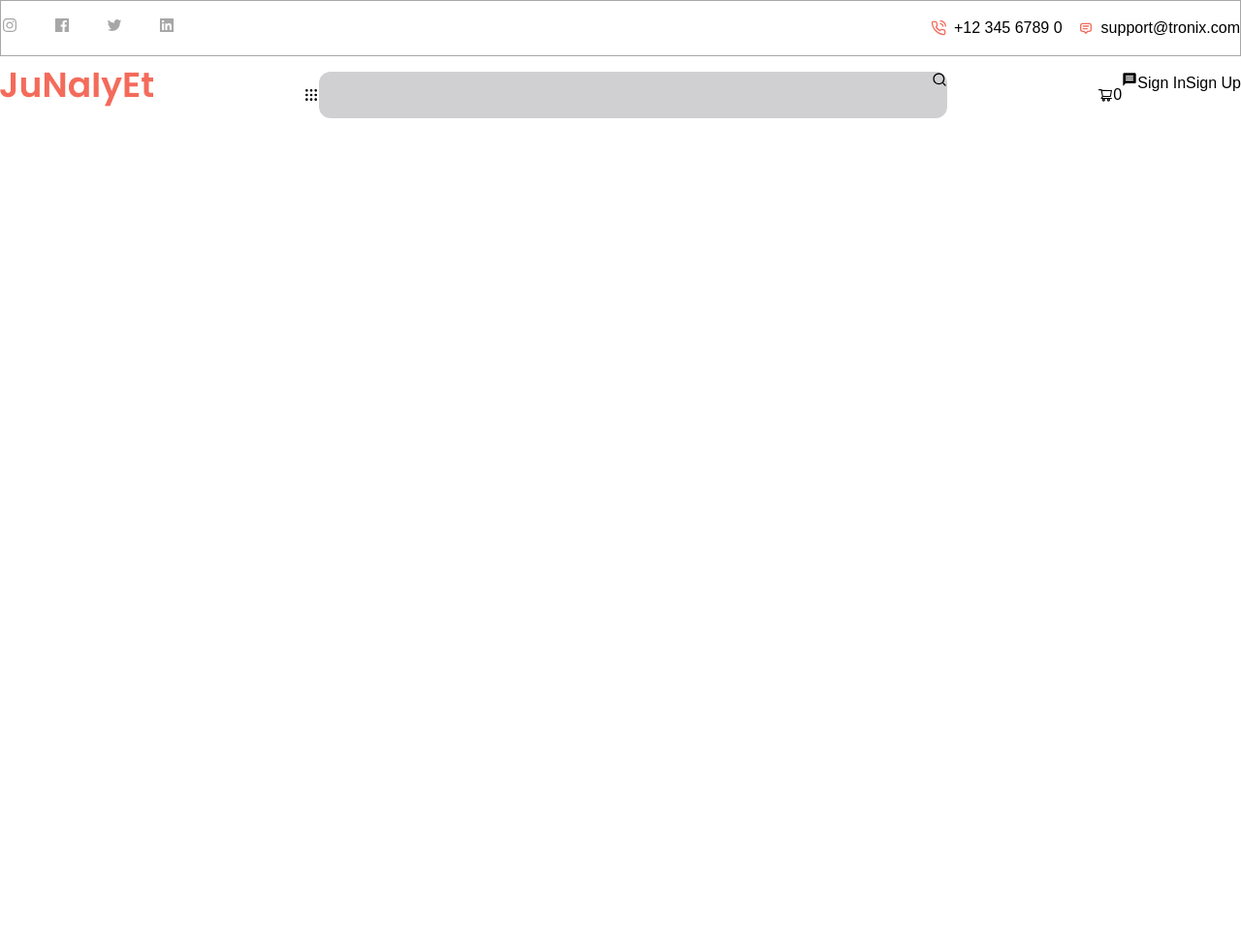
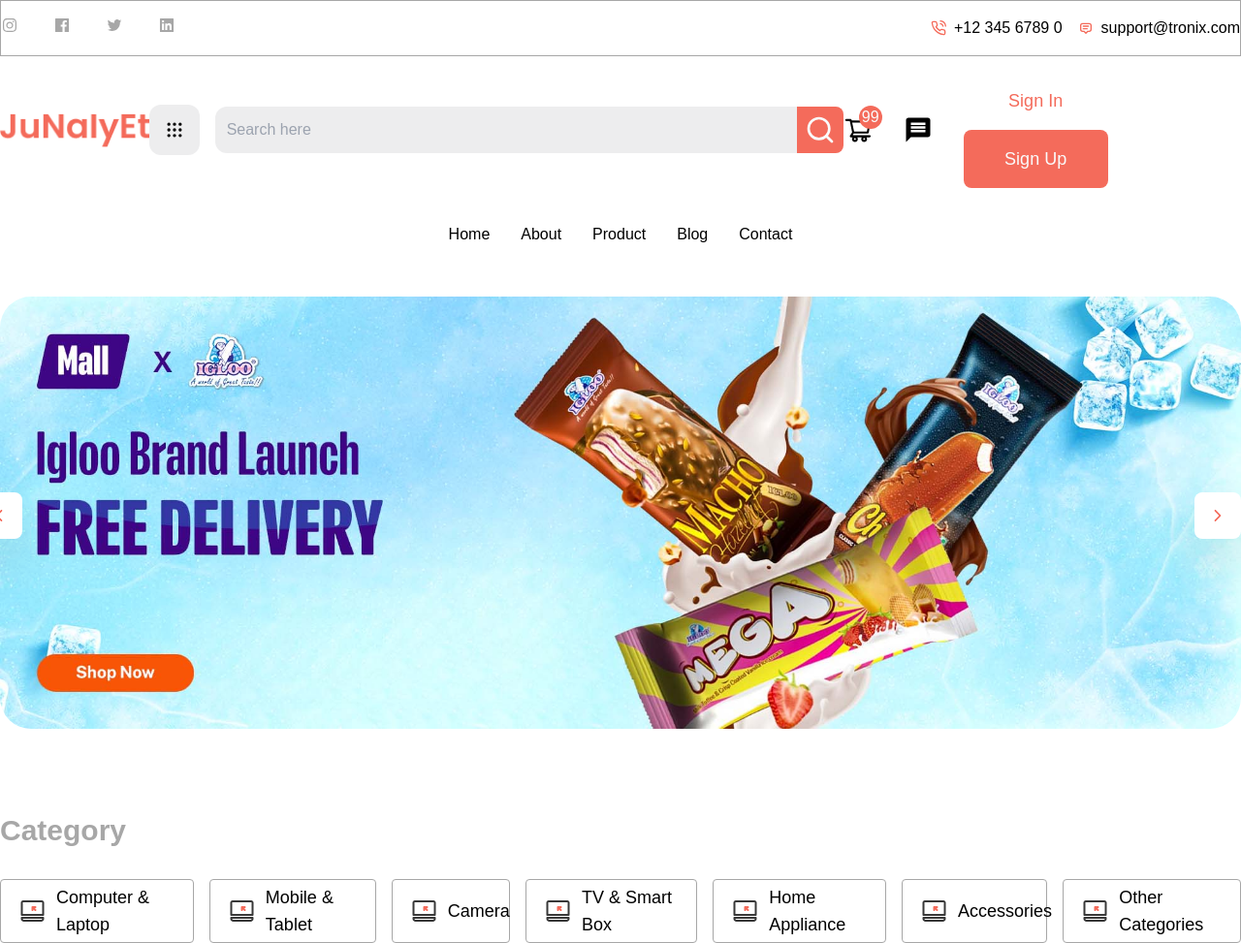
Before and after one commit to junaiyet/gatsby-project, a Gatsby site: page / in a window 1280 px wide. Shown: the whole page at 97% size. Before the commit the page ends 800 px from the top, so only its background shows below. Built offline with nearby package versions, Linux system fonts and the light colour scheme; Gatsby itself is replaced by a stand-in of ours.

Commit message:
category done

```diff
--- a/gatsby-config.js
+++ b/gatsby-config.js
@@ -9,7 +9,7 @@
     'gatsby-plugin-postcss',
     // ...
     {
-      resolve: `gatsby-omni-font-loader`,
+      resolve: `gatsby`,
       options: {
         enableListener: true,
         preconnect: [`https://fonts.googleapis.com`, `https://fonts.gstatic.com`],
--- a/package.json
+++ b/package.json
@@ -18,7 +18,9 @@
     "gatsby": "^5.10.0",
     "react": "^18.2.0",
     "react-dom": "^18.2.0",
-    "react-icons": "^4.8.0"
+    "react-icons": "^4.8.0",
+    "react-slick": "^0.29.0",
+    "slick-carousel": "^1.8.1"
   },
   "devDependencies": {
     "autoprefixer": "^10.4.14",
--- /dev/null
+++ b/src/components/CategoryMenu.js
@@ -0,0 +1,46 @@
+import React from 'react'
+import Laptop from '../images/icons/Laptop.svg'
+import Smartphone from '../images/icons/Smartphone.svg'
+import Camera from '../images/icons/Camera.svg'
+import TvAndRemote from '../images/icons/TvAndRemote.svg'
+import HomeAppliance from '../images/icons/HomeAppliance.svg'
+import Accessories from '../images/icons/Accessories.svg'
+import OtherCategories from '../images/icons/Accessories.svg'
+export default function CategoryMenu() {
+  return (
+    <div className='container mx-auto'>
+         <h2 className='text-3xl text-old-gray font-semibold pt-20 pb-8	'>Category</h2>
+         <div className="flex justify-between gap-x-4">
+            <div className="item flex items-center px-4 py-1 rounded border border-solid border-[#A7A7A7]">
+                <img src={Laptop} alt="" className='mr-2' />
+                <span className='text-lg inline-block'>Computer & Laptop</span>
+            </div>
+            <div className="item flex items-center px-4 py-1 rounded border border-solid border-[#A7A7A7]">
+                <img src={Laptop} alt="" className='mr-2' />
+                <span className='text-lg inline-block'>Mobile & Tablet</span>
+            </div>
+            <div className="item flex items-center px-4 py-1 rounded border border-solid border-[#A7A7A7]">
+                <img src={Laptop} alt="" className='mr-2' />
+                <span className='text-lg inline-block'>Camera</span>
+            </div>
+            <div className="item flex items-center px-4 py-1 rounded border border-solid border-[#A7A7A7]">
+                <img src={Laptop} alt="" className='mr-2' />
+                <span className='text-lg inline-block'>TV & Smart Box</span>
+            </div>
+            <div className="item flex items-center px-4 py-1 rounded border border-solid border-[#A7A7A7]">
+                <img src={Laptop} alt="" className='mr-2' />
+                <span className='text-lg inline-block'>Home Appliance</span>
+            </div>
+            <div className="item flex items-center px-4 py-1 rounded border border-solid border-[#A7A7A7]">
+                <img src={Laptop} alt="" className='mr-2' />
+                <span className='text-lg inline-block'>Accessories</span>
+            </div>
+            <div className="item flex items-center px-4 py-1 rounded border border-solid border-[#A7A7A7]">
+                <img src={Laptop} alt="" className='mr-2' />
+                <span className='text-lg inline-block'>Other Categories</span>
+            </div>
+
+         </div>
+    </div>
+  )
+}
--- a/src/components/Header.js
+++ b/src/components/Header.js
@@ -1,11 +1,12 @@
 import React from 'react'
+import {Link} from 'gatsby'
 import { AiOutlineInstagram,AiFillFacebook,AiOutlineTwitter,AiFillLinkedin,AiOutlineShoppingCart } from 'react-icons/ai';
 import {FiPhoneCall,FiSearch} from "react-icons/fi"
 import {TbMessage2,TbGridDots} from "react-icons/tb"
 import {MdMessage} from "react-icons/md"
 import Logo from "../images/logo.png"
 
-function Header() {
+export default  function Header() {
   return (
     <div className="">
 
@@ -21,11 +22,11 @@
                 <div className="flex ">
                     <div className="flex items-center mr-4">
                     <FiPhoneCall className='text-primary mr-2'/>
-                    <a href="callto:+12 345 6789 0" className='font-re'>+12 345 6789 0</a>
+                    <Link href="callto:+12 345 6789 0" className='font-re'>+12 345 6789 0</Link>
                     </div>
                     <div className="flex items-center	">
                     <TbMessage2 className='text-primary mr-2'/>
-                    <a href="mailto:support@tronix.com" className='font-re'>support@tronix.com</a>
+                    <Link href="mailto:support@tronix.com" className='font-re'>support@tronix.com</Link>
                     </div>
                 </div>
             </div>
@@ -33,34 +34,53 @@
     </div>
     </div>
        <div className="container mx-auto py-4 ">
-       <div className="flex justify-between">
+       <div className="flex justify-between items-center">
                <div className="logo">
                 <img src={Logo} alt="logo" />
                </div>
                <div className="flex items-center">
-                <TbGridDots/>
+                <div className="">
+                <div className="bg-gray p-4 rounded-xl mr-4">
+                <TbGridDots className='text-xl'/>
+                </div>
+                {/* <ul>
+                    <li>Home</li>
+                    <li>Home</li>
+                    <li>Home</li>
+                    <li>Home</li>
+                </ul> */}
+
+                </div>
                 <div className="search flex relative items-center">
-                    <input type="text" className='w-[648px] bg-gray h-12  rounded-xl' />
-                    <FiSearch className='absolute top-0 right-0'/>
+                    <input type="text" className='w-[648px] bg-gray h-12  rounded-xl pl-3' placeholder='Search here' />
+                    <FiSearch className='absolute top-0 right-0 bg-primary h-full w-[48px] text-xs p-2 text-white rounded-r-lg'/>
                 </div>
                </div>
-               <div className="content flex">
-                    <div className="flex items-center">
-                    <AiOutlineShoppingCart/>
-                    <div className="badge">0</div>
+               <div className="content flex items-center gap-x-8">
+                    <div className="flex items-center relative">
+                    <AiOutlineShoppingCart className='text-3xl'/>
+                    <div className="badge absolute w-[24px] h-[24px] rounded-full bg-primary text-center text-white right-[-10px] top-[-10px] ">99</div>
                     </div>
                     <div className="">
-                        <MdMessage/>
+                        <MdMessage className='text-3xl'/>
                     </div>
                     <div className="">
-                        <a href="" className='btn btn-primary'>Sign In</a>
-                        <a href="" className='btn btn-primary'>Sign Up</a>
+                        <Link href='#'  className='btn h-[60px] rounded-[8px] w-[149px] inline-block text-center leading-[60px] text-primary text-lg'>Sign In</Link>
+                        <Link  href='#'  className='btn bg-primary h-[60px] rounded-[8px] w-[149px] inline-block text-center leading-[60px] text-white text-lg'>Sign Up</Link>
                     </div>
                </div>
+            </div>
+
+            <div className="menu flex justify-center py-9">
+                <ul className='flex gap-x-8'>
+                    <li className='inline-block'><Link>Home</Link></li>
+                    <li className='inline-block'><Link>About</Link></li>
+                    <li className='inline-block'><Link>Product</Link></li>
+                    <li className='inline-block'><Link>Blog</Link></li>
+                    <li className='inline-block'><Link>Contact</Link></li>
+                </ul>
             </div>
        </div>
     </div>
   )
 }
-
-export default Header
--- /dev/null
+++ b/src/components/Hero.js
@@ -0,0 +1,52 @@
+import React from 'react'
+import Slider from "react-slick";
+import {Link} from 'gatsby'
+import "slick-carousel/slick/slick.css";
+import "slick-carousel/slick/slick-theme.css";
+import BannerOne from "../images/banner-img-one.jpg";
+import BannerTwo from "../images/banner-img-two.jpg";
+import BannerThree from "../images/banner-img-three.jpg";
+import BannerFour from "../images/banner-img-four.jpg";
+import {IoIosArrowForward,IoIosArrowBack} from "react-icons/io"
+export default function Hero() {
+    const settings = {
+        arrows:true,
+        dots: false,
+        infinite: true,
+        slidesToShow: 1,
+        slidesToScroll: 1,
+        nextArrow: <IoIosArrowForward />,
+        prevArrow: <IoIosArrowBack  />,
+      };
+  return (
+    <div className='container mx-auto  hero-area'>
+        <Slider {...settings}>
+          <div >
+            <Link className='width: 100%;display: inline-block; h-96 rounded-[32px] truncate'>
+            <img className='rounded-[32px]' src={BannerOne} alt="" />
+            </Link>
+          </div>
+
+          <div >
+            <Link className='width: 100%;display: inline-block; h-96 rounded-[32px] truncate'>
+            <img className='rounded-[32px]' src={BannerTwo} alt="" />
+            </Link>
+          </div>
+
+          <div >
+            <Link className='width: 100%;display: inline-block; h-96 rounded-[32px] truncate'>
+            <img className='rounded-[32px]' src={BannerThree} alt="" />
+            </Link>
+          </div>
+
+          <div >
+            <Link className='width: 100%;display: inline-block; h-96 rounded-[32px] truncate'>
+            <img className='rounded-[32px]' src={BannerFour} alt="" />
+            </Link>
+          </div>
+
+       </Slider>
+
+    </div>
+  )
+}
--- a/src/pages/index.js
+++ b/src/pages/index.js
@@ -1,12 +1,15 @@
 import * as React from "react"
 import Header from "../components/Header"
-import { FaBeer } from 'react-icons/fa';
+import Hero from "../components/Hero"
+import CategoryMenu from "../components/CategoryMenu"
 
 const IndexPage = () => {
   return (
 
     <>
       <Header/>
+      <Hero/>
+      <CategoryMenu/>
     </>
   )
 }
--- a/src/styles/global.css
+++ b/src/styles/global.css
@@ -5,3 +5,20 @@
 body {
     font-family: 'Poppins', sans-serif;
 }
+
+.hero-area .slick-prev, .slick-next {
+    color: #F46B5B;
+    background: #ffff !important;
+    color: #F46B5B !important;
+    box-shadow: 0px 24px 50px rgba(0, 0, 0, 0.1);
+    width: 48px !important;
+    height: 48px !important;
+    z-index: 9 !important;
+    padding: 15px !important;
+    border-radius: 8px;
+}
+
+.slick-next {
+    position: absolute !important;
+    right: 0;
+}
--- a/tailwind.config.js
+++ b/tailwind.config.js
@@ -7,14 +7,15 @@
   theme: {
     extend: {
       maxWidth: {
-        container: '1604px',
+        container: '1320px',
       }
     },
     colors:{
       'primary':'#F46B5B',
       'old-gray':'#A7A7A7',
       'black':'#383838',
-      'gray':'#D0D0D2',
+      'gray':'#d0d0d261',
+      'white':'#FAFAFA',
    },
 
   },
```
Also changed, not shown: src/images/banner-img-four.jpg (added), src/images/banner-img-one.jpg (added), src/images/banner-img-three.jpg (added), src/images/banner-img-two.jpg (added), src/images/icons/Accessories.svg (added), src/images/icons/Camera.svg (added), src/images/icons/HomeAppliance.svg (added), src/images/icons/Laptop.svg (added), src/images/icons/OtherCategories.svg (added), src/images/icons/Smartphone.svg (added), src/images/icons/TvAndRemote.svg (added), 1 other file.
